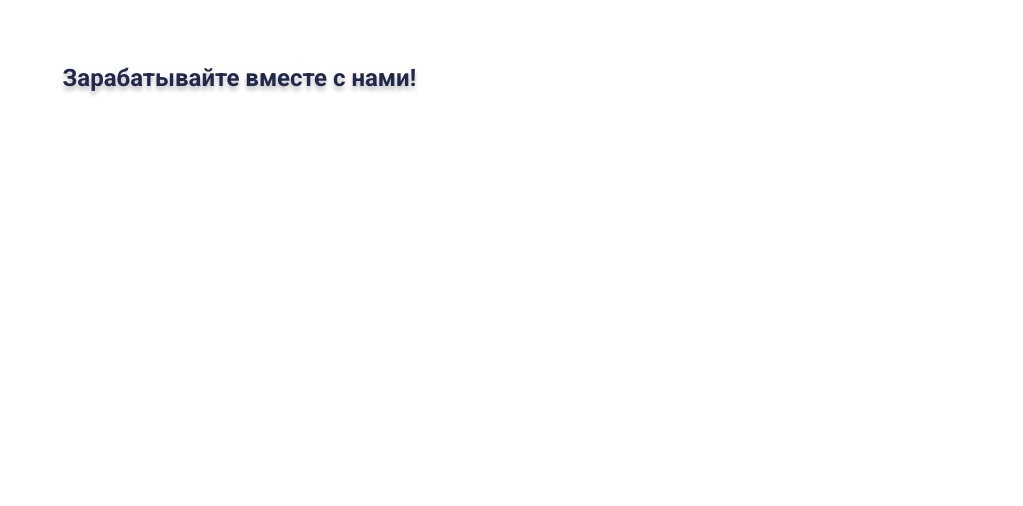
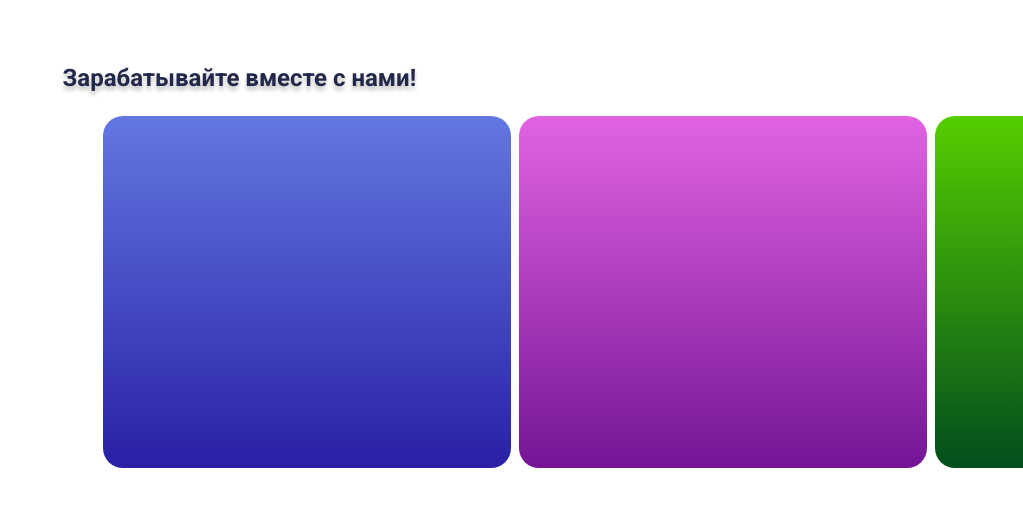
Before and after one commit to YourunB/earn-money, a website built with webpack: page src/index.html in a window 1280 px wide. Shown: the top 506 px of the page, without its empty margins (257-1280 px from the left). Built offline with nearby package versions, Linux system fonts and the light colour scheme.

Commit message:
feat: add list to items

```diff
--- a/src/index.ts
+++ b/src/index.ts
@@ -9,6 +9,11 @@ sectionMoney.classList.add('section-money');
 
 sectionMoney.innerHTML = `
   <h3 class="section-money__title">Зарабатывайте вместе с нами!</h3>
+  <ul class="list">
+    <li class="list__item"></li>
+    <li class="list__item"></li>
+    <li class="list__item"></li>
+  </ul>
 `;
 
 main.append(sectionMoney);
--- a/src/styles/index.sass
+++ b/src/styles/index.sass
@@ -33,6 +33,24 @@ body
   color: #22284A
   text-shadow: 0px 4px 4px rgba(0, 0, 0, 0.25)
 
+.list
+  display: flex
+  gap: 8px
+  list-style-type: none
+
+.list__item
+  width: 419px
+  height: 352px
+  border-radius: 20px
+
+.list__item:nth-of-type(1)
+  background: linear-gradient(180deg, #6377E1 0%, #2920A5 100%)
+
+.list__item:nth-of-type(2)
+  background: linear-gradient(180deg, #E163E1 0%, #741595 100%)
+
+.list__item:nth-of-type(3)
+  background: linear-gradient(180deg, #55CE00 0%, #014D1D 100%)
 
 *::-webkit-scrollbar
   width: 5px
```
